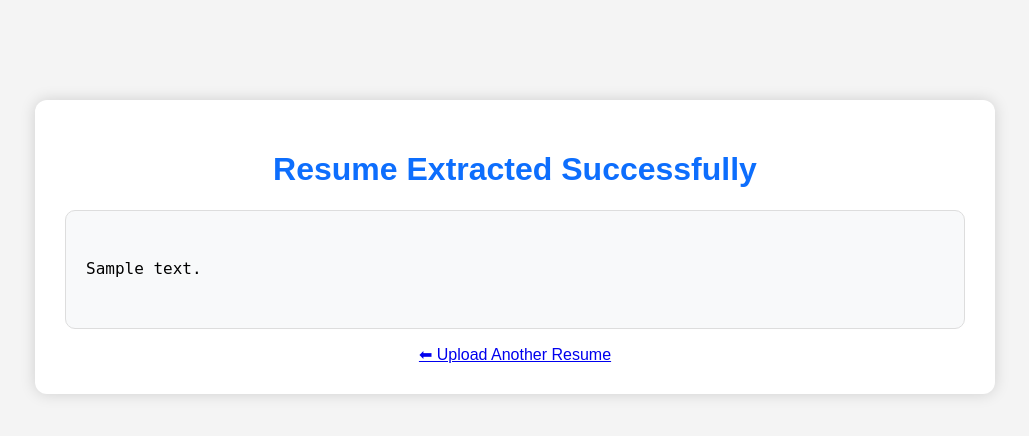
After one commit to OmprakashRoutray/AI-Resume-Analyzer, a Flask app: template templates/result.html in a window 1280 px wide. The commit adds this page. Shown: the top 436 px of the page, without its empty margins (125-1154 px from the left). Run offline with Flask 3, Linux system fonts and the light colour scheme; the template is opened without the code that fills it: most values are stand-ins (such as "Sample title", 1, 10 or a date in 2020).

Commit message:
Implemented resume text extraction

```diff
--- a/app.py
+++ b/app.py
@@ -1,3 +1,4 @@
+from resume_parser import extract_text
 from flask import Flask, render_template, request
 import os
 
@@ -19,18 +20,23 @@ def home():
 def upload():
 
     if "resume" not in request.files:
-        return "No file selected."
+        return "No file selected"
 
     file = request.files["resume"]
 
     if file.filename == "":
-        return "Please choose a file."
+        return "Please choose a file"
 
     filepath = os.path.join(app.config["UPLOAD_FOLDER"], file.filename)
+
     file.save(filepath)
 
-    return f"✅ Resume uploaded successfully!<br><br>Saved as: {file.filename}"
+    resume_text = extract_text(filepath)
 
+    return render_template(
+        "result.html",
+        resume_text=resume_text
+    )
 
 if __name__ == "__main__":
     app.run(debug=True)
--- a/static/style.css
+++ b/static/style.css
@@ -12,7 +12,9 @@ padding:0;
 
 .container{
 
-width:500px;
+width:80%;
+
+max-width: 900px;
 
 margin:100px auto;
 
@@ -71,3 +73,30 @@ button:hover{
 background:#084298;
 
 }
+pre{
+
+white-space: pre-wrap;
+
+word-wrap: break-word;
+
+overflow-wrap: break-word;
+
+text-align:left;
+
+font-size:16px;
+
+line-height:1.6;
+
+max-height:500px;
+
+overflow-y:auto;
+
+padding:20px;
+
+background:#f8f9fa;
+
+border-radius:10px;
+
+border:1px solid #ddd;
+
+}
--- /dev/null
+++ b/templates/result.html
@@ -0,0 +1,32 @@
+<!DOCTYPE html>
+
+<html>
+
+<head>
+
+<title>Resume Text</title>
+
+<link rel="stylesheet"
+href="{{ url_for('static', filename='style.css') }}">
+
+</head>
+
+<body>
+
+<div class="container">
+
+<h1>Resume Extracted Successfully</h1>
+
+<pre>
+
+{{ resume_text }}
+
+</pre>
+
+<a href="/">⬅ Upload Another Resume</a>
+
+</div>
+
+</body>
+
+</html>
```
Also changed, not shown: resume_parser.py (+37 -0 lines).
